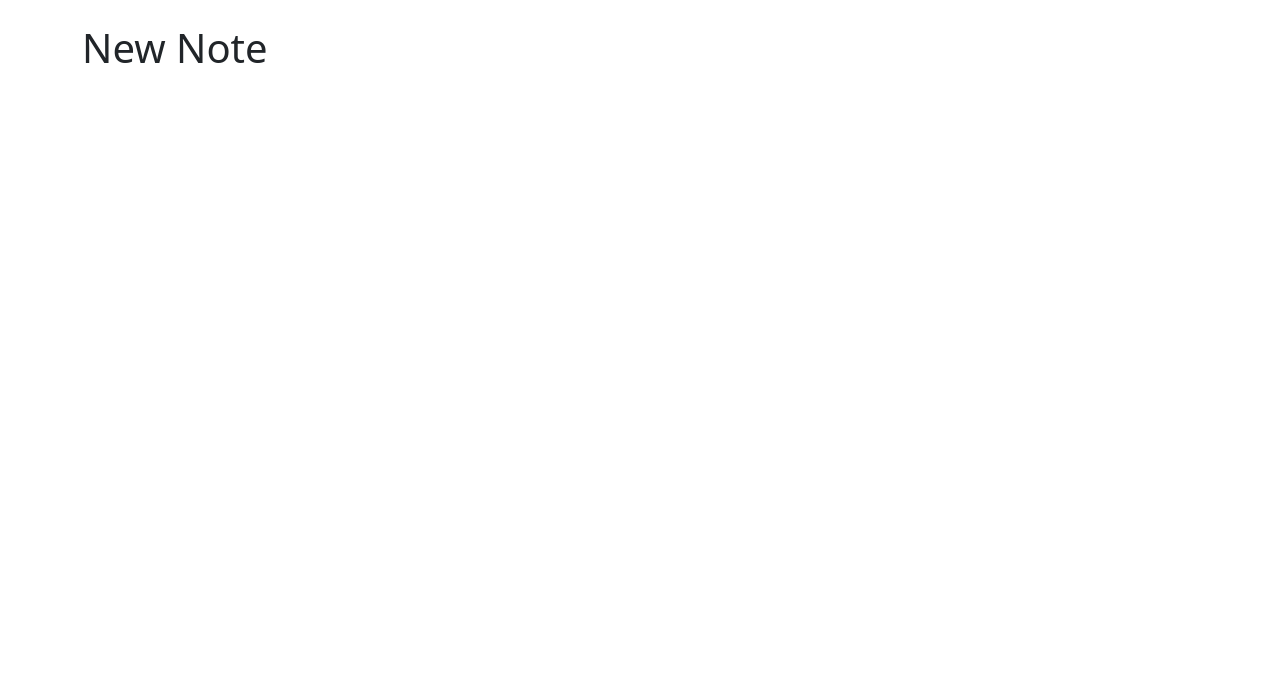
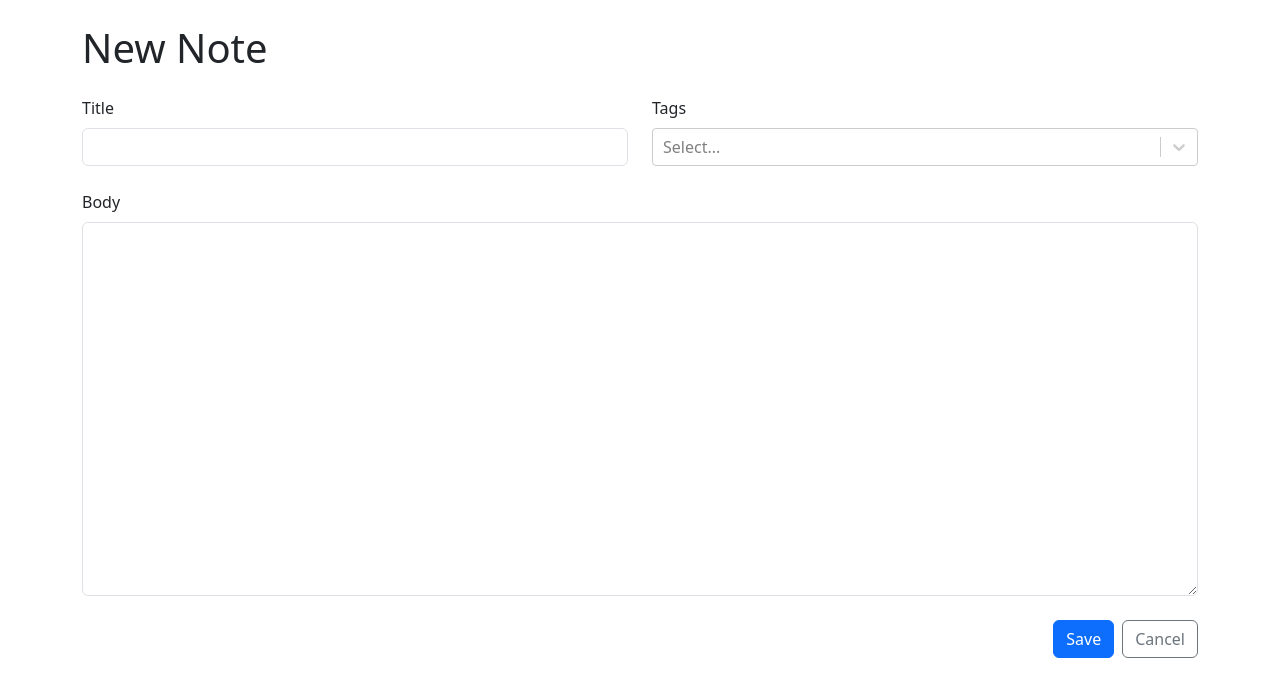
Before and after one commit to LyndeCS/notes, a React (Vite) app: page /new in a window 1280 px wide. Shown: the top 696 px of the page. Built offline with nearby package versions, Linux system fonts and the light colour scheme.

Commit message:
Save and Cancel buttons added to NoteForm
-@13:20 in video
-Researching "surround" extension to create component around code block

```diff
--- a/package.json
+++ b/package.json
@@ -14,7 +14,8 @@
     "react": "^18.2.0",
     "react-bootstrap": "^2.9.1",
     "react-dom": "^18.2.0",
-    "react-router-dom": "^6.18.0"
+    "react-router-dom": "^6.18.0",
+    "react-select": "^5.8.0"
   },
   "devDependencies": {
     "@types/react": "^18.2.15",
--- a/src/NewNote.tsx
+++ b/src/NewNote.tsx
@@ -1,3 +1,10 @@
+import { NoteForm } from "./NoteForm";
+
 export function NewNote() {
-	return <h1 className="mb-4">New Note</h1>;
+	return (
+		<>
+			<h1 className="mb-4">New Note</h1>
+			<NoteForm />
+		</>
+	);
 }
--- /dev/null
+++ b/src/NoteForm.tsx
@@ -0,0 +1,37 @@
+import { Button, Col, Form, Row, Stack } from "react-bootstrap";
+import CreateableReactSelect from "react-select/creatable";
+
+export function NoteForm() {
+  return (
+    <Form>
+      <Stack gap={4}>
+        <Row>
+          <Col>
+            <Form.Group controlId="title">
+              <Form.Label>Title</Form.Label>
+              <Form.Control required />
+            </Form.Group>
+          </Col>
+          <Col>
+            <Form.Group controlId="tags">
+              <Form.Label>Tags</Form.Label>
+              <CreateableReactSelect isMulti />
+            </Form.Group>
+          </Col>
+        </Row>
+        <Form.Group controlId="markdown">
+          <Form.Label>Body</Form.Label>
+          <Form.Control as="textarea" required rows={15} />
+        </Form.Group>
+        <Stack direction="horizontal" gap={2} className="justify-content-end">
+          <Button type="submit" variant="primary">
+            Save
+          </Button>
+          <Button type="button" variant="outline-secondary">
+            Cancel
+          </Button>
+        </Stack>
+      </Stack>
+    </Form>
+  );
+}
```
Also changed, not shown: 2 other files (tests, documents, lock files or other folders).
